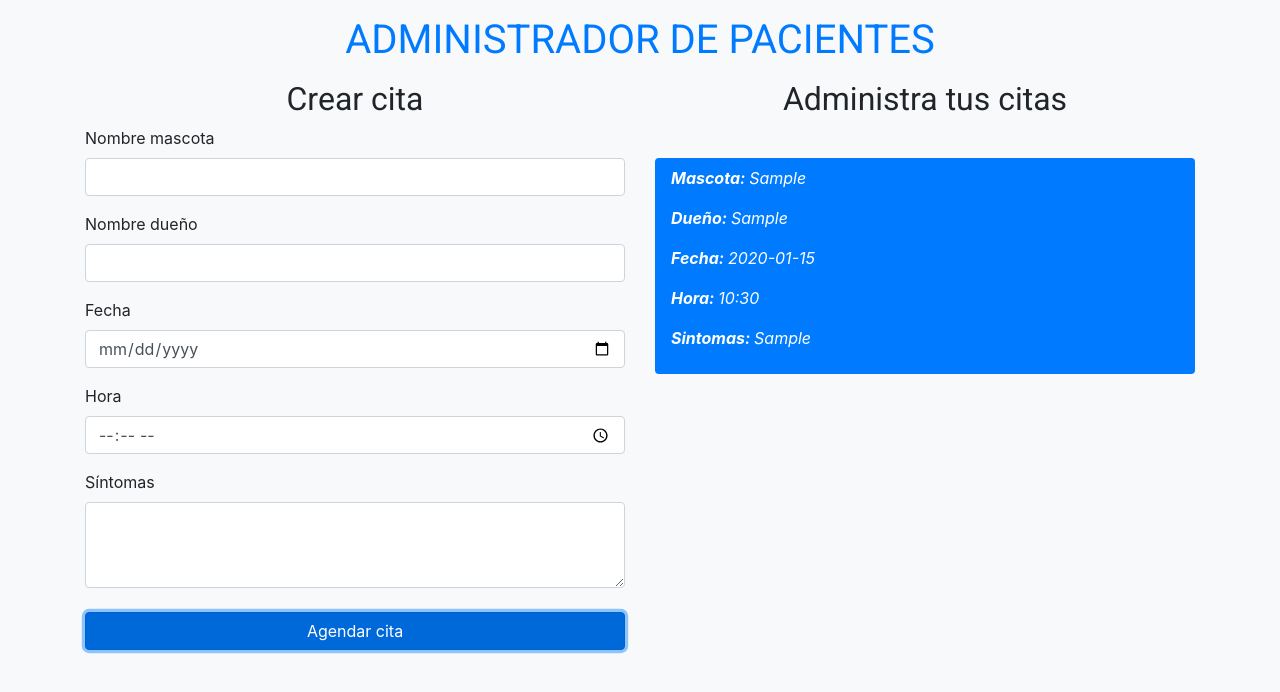
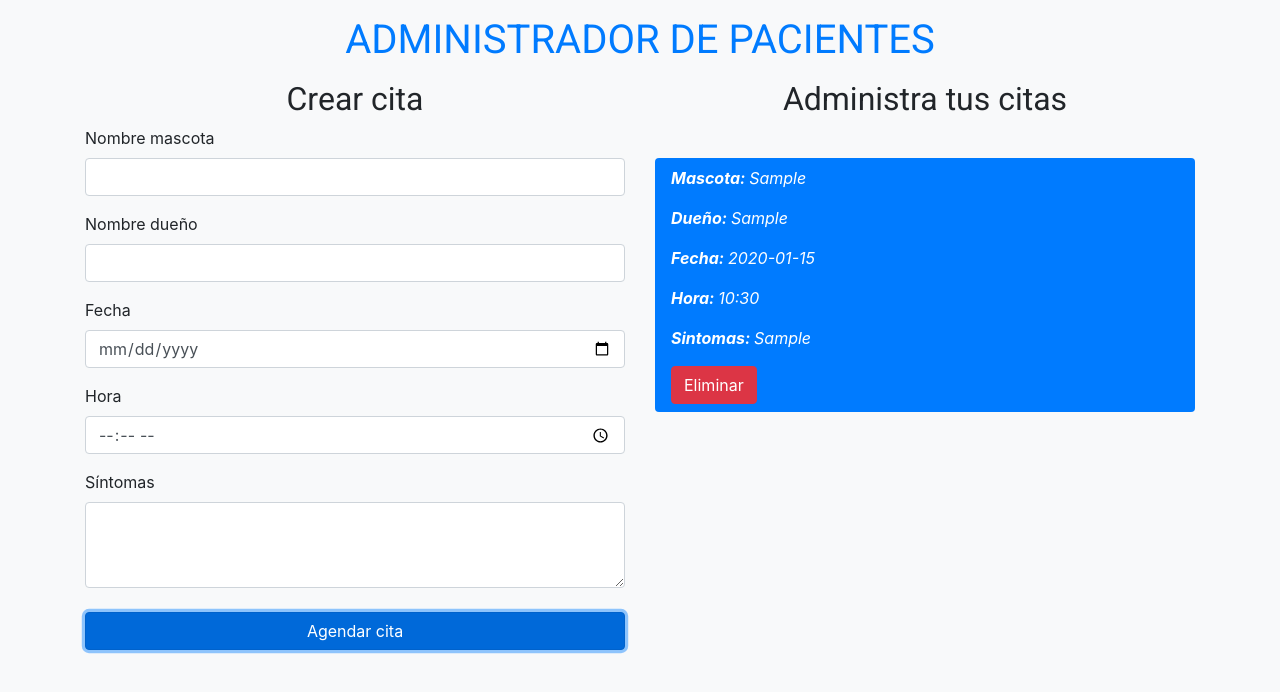
Before and after one commit to juanluna96/My_First_React_App, a React (Create React App) app: page / in a window 1280 px wide. Both pictures are taken after typing "Sample", "Sample", "2020-01-15", "10:30", "Sample" into the empty fields and a click on the button "Agendar cita". Shown: the top 692 px of the page. Built offline with nearby package versions, Linux system fonts and the light colour scheme.

Commit message:
Eliminar Citas del State

```diff
--- a/src/App.js
+++ b/src/App.js
@@ -16,6 +16,13 @@ function App() {
     ]);
   }
 
+  // Funcion que elimina una cita por su ID
+
+  const eliminarCita = (id) => {
+    const nuevasCitas = citas.filter(cita => cita.id !== id);
+    guardarCitas(nuevasCitas);
+  }
+
   return (
     <Fragment>
       <div className="container my-3">
@@ -28,7 +35,7 @@ function App() {
             <h2 className="text-center mb-4">Administra tus citas</h2>
             <div className="overflow-auto" style={ { maxHeight: "570px" } }>
               { citas.map(cita => (
-                <Cita key={ cita.id } cita={ cita }></Cita>
+                <Cita key={ cita.id } cita={ cita } eliminarCita={ eliminarCita }></Cita>
               )) }
             </div>
           </div>
--- a/src/components/Cita.jsx
+++ b/src/components/Cita.jsx
@@ -1,6 +1,6 @@
 import React from 'react'
 
-const Cita = ({ cita }) => {
+const Cita = ({ cita, eliminarCita }) => {
     return (
         <div className="bg-primary text-white rounded px-3 py-2 my-3">
             <p className="font-italic font-weight-bold">Mascota: <span className="font-weight-normal">{ cita.mascota }</span></p>
@@ -8,6 +8,10 @@ const Cita = ({ cita }) => {
             <p className="font-italic font-weight-bold">Fecha: <span className="font-weight-normal">{ cita.fecha }</span></p>
             <p className="font-italic font-weight-bold">Hora: <span className="font-weight-normal">{ cita.hora }</span></p>
             <p className="font-italic font-weight-bold">Sintomas: <span className="font-weight-normal">{ cita.sintomas }</span></p>
+            <button className="btn btn-danger"
+                type="button"
+                onClick={ () => { eliminarCita(cita.id) } }
+            >Eliminar</button>
         </div>
     )
 }
```
